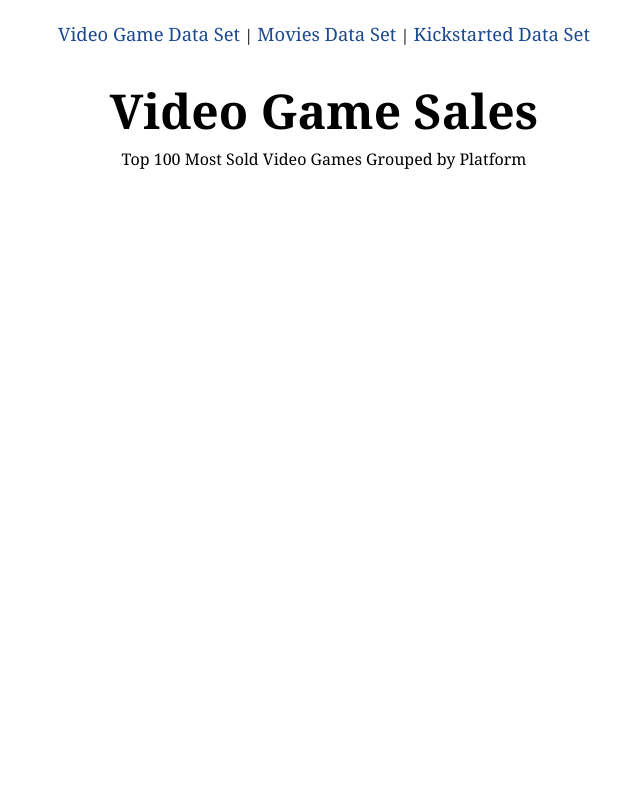
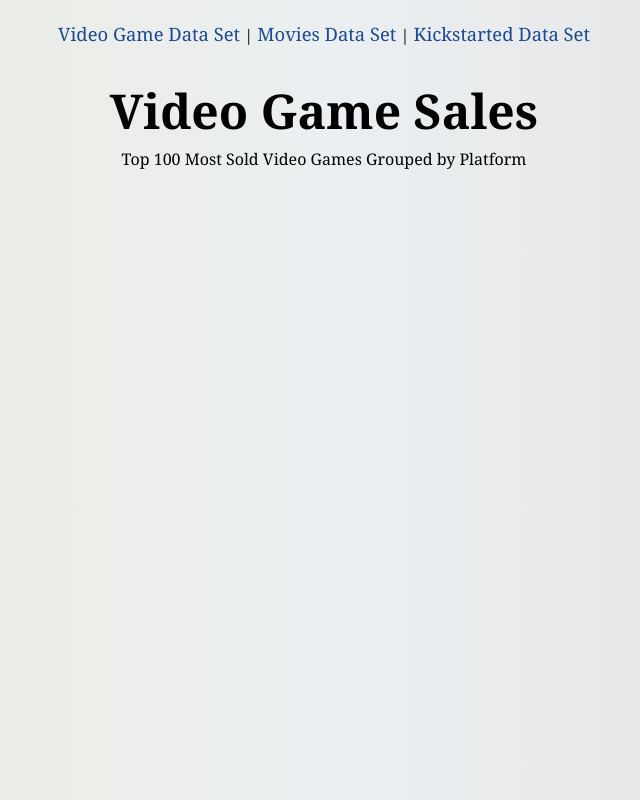
Before and after one commit to tossik8/treemap-diagram, a plain HTML site: page index.html in a window 1280 px wide. Shown: the whole page, without its empty margins (316-956 px from the left). Drawn offline with nearby package versions, Linux system fonts and the light colour scheme; no server answers.

Commit message:
Add background

```diff
--- a/css/index.css
+++ b/css/index.css
@@ -5,6 +5,7 @@ body{
     flex-direction: column;
     align-items: center;
     font-family:Cambria, Cochin, Georgia, Times, 'Times New Roman', serif;
+    background: linear-gradient(90deg,  rgb(235, 234, 220), rgb(235, 239, 241), rgb(227, 224, 225));
 }
 .panel{
     display: flex;
```
